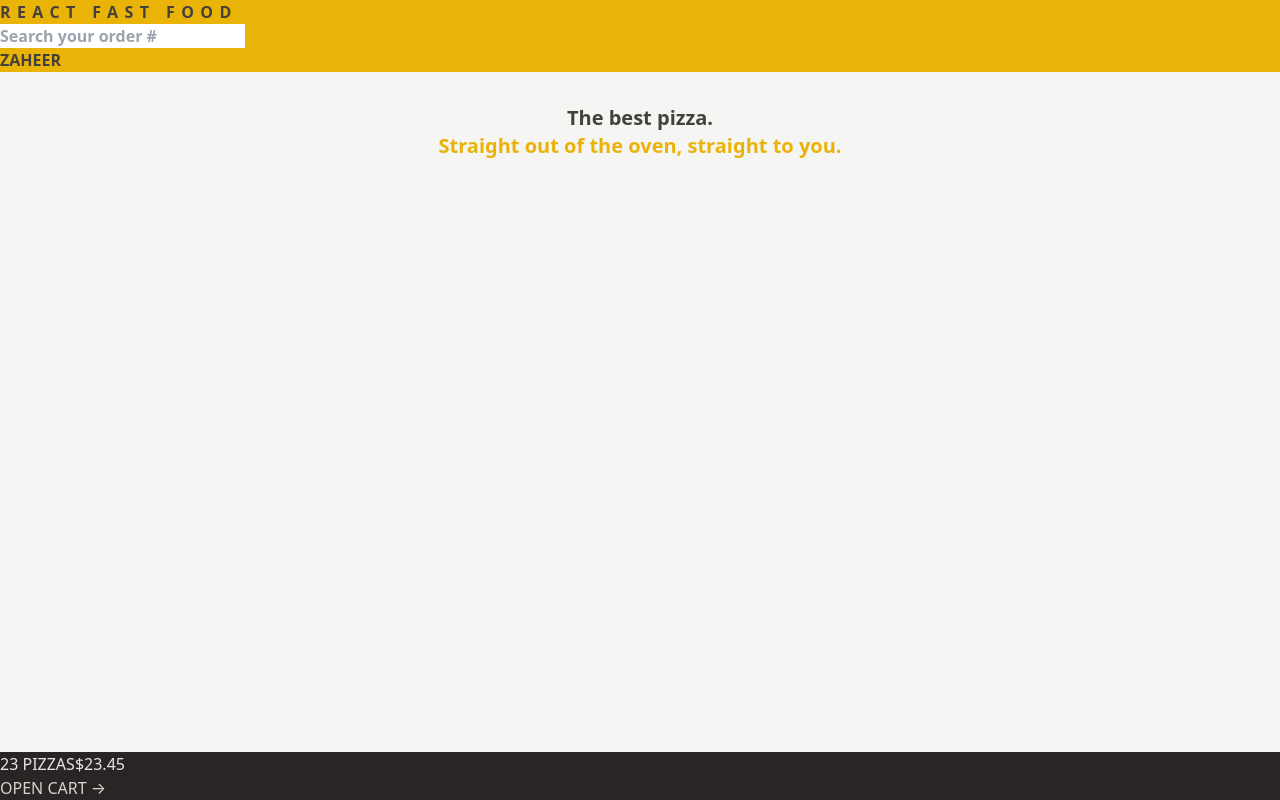
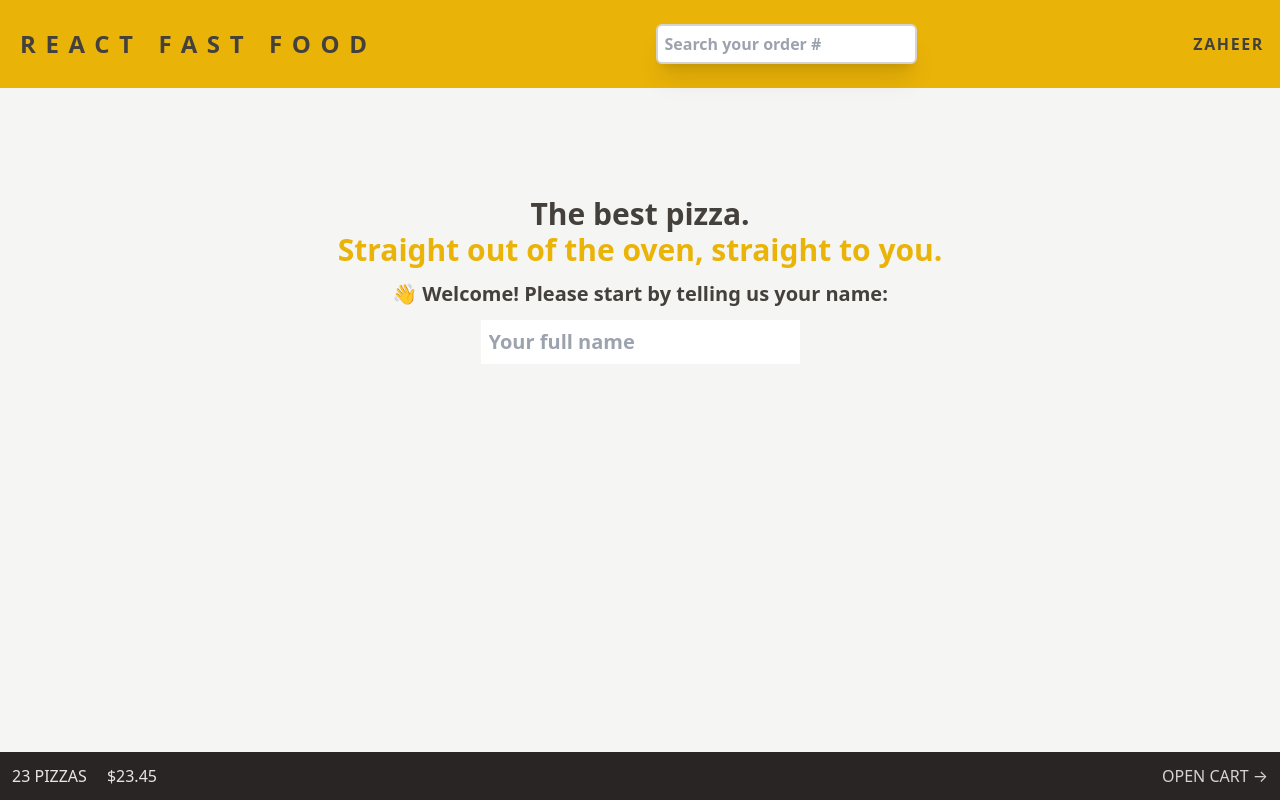
Before and after one commit to Zaheer-zk/react-fast-food, a React (Vite) app: page / in a window 1280 px wide. Built offline with nearby package versions, Linux system fonts and the light colour scheme.

Commit message:
style: add style to Pages

```diff
--- a/src/features/cart/CartOverview.jsx
+++ b/src/features/cart/CartOverview.jsx
@@ -2,8 +2,8 @@ import { Link } from "react-router-dom";
 
 function CartOverview() {
   return (
-    <div className="bg-stone-800 uppercase text-stone-200">
-      <p>
+    <div className=" flex items-center justify-between bg-stone-800 p-3 uppercase text-stone-200">
+      <p className="space-x-5">
         <span>23 pizzas</span>
         <span>$23.45</span>
       </p>
--- a/src/features/user/CreateUser.jsx
+++ b/src/features/user/CreateUser.jsx
@@ -1,7 +1,7 @@
-import { useState } from 'react';
+import { useState } from "react";
 
 function CreateUser() {
-  const [username, setUsername] = useState('');
+  const [username, setUsername] = useState("");
 
   function handleSubmit(e) {
     e.preventDefault();
@@ -13,12 +13,13 @@ function CreateUser() {
 
       <input
         type="text"
+        className="m-3 p-2"
         placeholder="Your full name"
         value={username}
         onChange={(e) => setUsername(e.target.value)}
       />
 
-      {username !== '' && (
+      {username !== "" && (
         <div>
           <button>Start ordering</button>
         </div>
--- a/src/features/user/UserName.jsx
+++ b/src/features/user/UserName.jsx
@@ -1,7 +1,9 @@
 import React from "react";
 
 const UserName = () => {
-  return <div>Zaheer</div>;
+  return (
+    <div className="hidden font-semibold tracking-widest md:block">Zaheer</div>
+  );
 };
 
 export default UserName;
--- a/src/ui/Header.jsx
+++ b/src/ui/Header.jsx
@@ -5,8 +5,8 @@ import UserName from "../features/user/UserName";
 
 const Header = () => {
   return (
-    <div className="bg-yellow-500 font-semibold uppercase">
-      <Link className="tracking-[.4em]" to="/">
+    <div className=" flex items-center justify-between bg-yellow-500 p-4 font-semibold uppercase">
+      <Link className="p-1 text-2xl tracking-[.4em]" to="/">
         React Fast Food
       </Link>
       <SearchOrder />
--- a/src/ui/Home.jsx
+++ b/src/ui/Home.jsx
@@ -1,13 +1,15 @@
+import CreateUser from "./../features/user/CreateUser";
 function Home() {
   return (
-    <div className="text-center text-xl font-semibold text-stone-700">
-      <h1>
+    <div className="mt-8 py-8 text-center text-xl font-semibold text-stone-700">
+      <h1 className="my-3 text-3xl">
         The best pizza.
         <br />
         <span className="text-yellow-500">
           Straight out of the oven, straight to you.
         </span>
       </h1>
+      <CreateUser />
     </div>
   );
 }
--- a/src/ui/SearchOrder.jsx
+++ b/src/ui/SearchOrder.jsx
@@ -1,20 +1,21 @@
-import React, { useState } from 'react';
-import { useNavigate } from 'react-router-dom';
+import React, { useState } from "react";
+import { useNavigate } from "react-router-dom";
 
 const SearchOrder = () => {
-  const [query, setQuery] = useState('');
+  const [query, setQuery] = useState("");
   const navigate = useNavigate();
   function handleSubmit(e) {
     e.preventDefault();
     if (!query) return;
     navigate(`/order/${query}`);
-    setQuery('');
+    setQuery("");
   }
   return (
     <form onSubmit={handleSubmit}>
       <input
+        className="my-2 rounded-md border-2 border-stone-300 p-1.5 shadow-xl focus:shadow-none"
         value={query}
-        placeholder='Search your order #'
+        placeholder="Search your order #"
         onChange={(e) => {
           setQuery(e.target.value);
         }}
```
